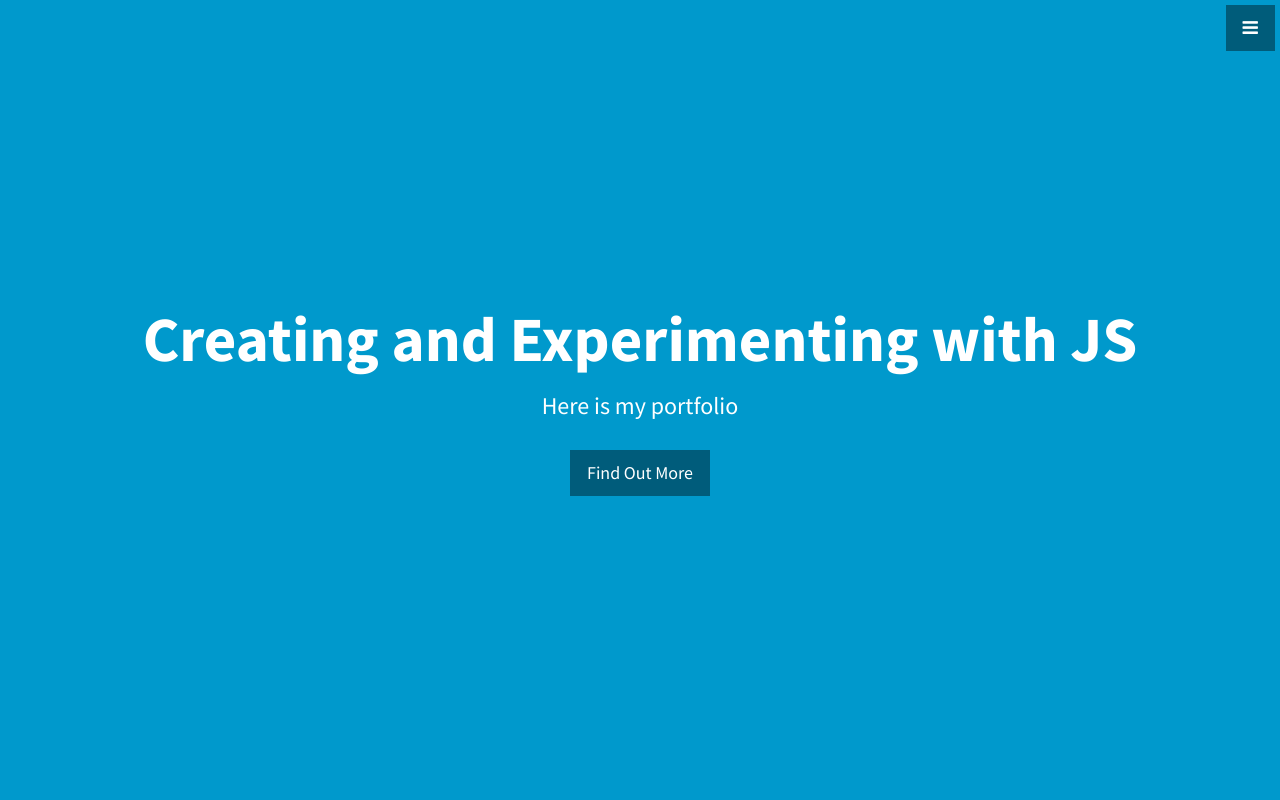
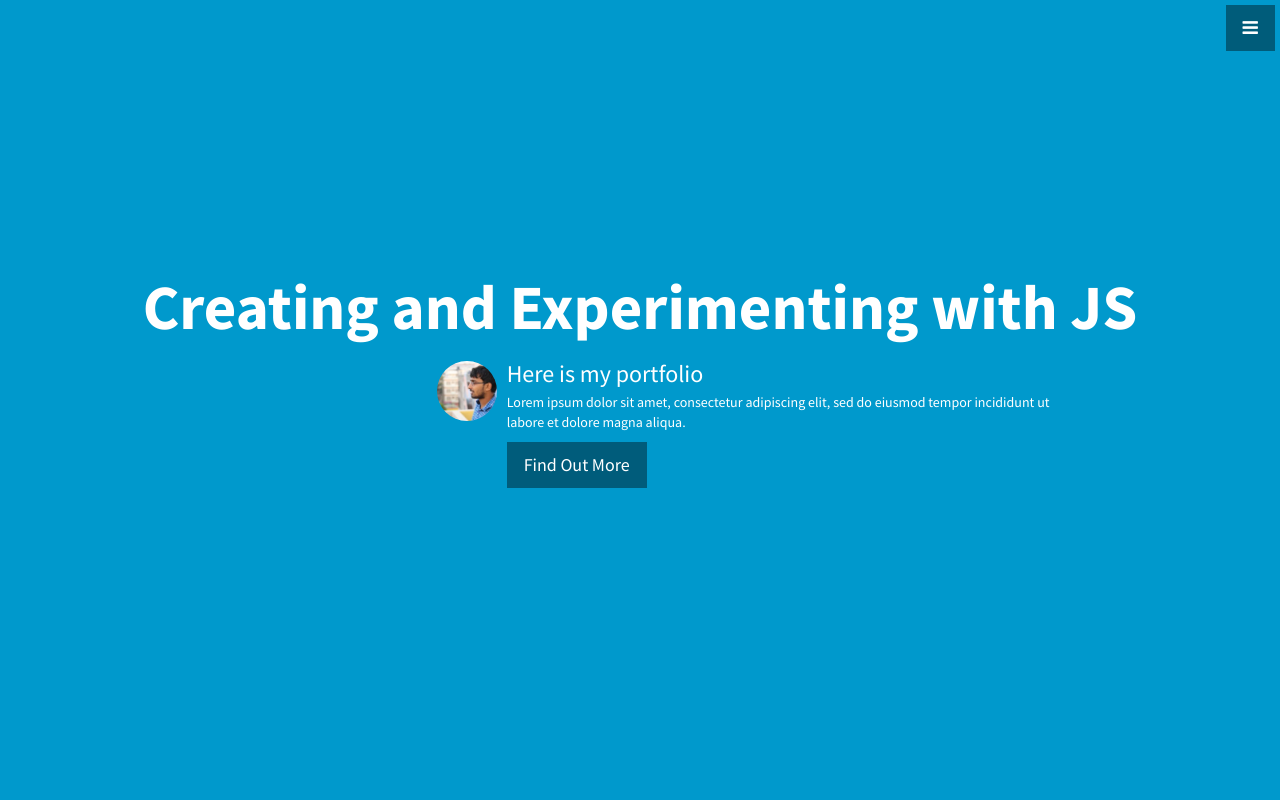
Before and after one commit to kevjose/kevjose.github.io, a plain HTML site: page index.html in a window 1280 px wide. Shown: the top 800 px of the page. Drawn offline with Linux system fonts and the light colour scheme.

Commit message:
Header section media object addition

```diff
--- a/index.html
+++ b/index.html
@@ -62,9 +62,23 @@
     <header id="top" class="header">
         <div class="text-vertical-center">
             <h1>Creating and Experimenting with JS</h1>
-            <h3>Here is my portfolio</h3>
             <br>
-            <a href="#about" class="btn btn-dark btn-lg">Find Out More</a>
+            <div class="row">
+              <div class="col-md-offset-4 col-md-6">
+                <div class="media">
+                  <div class="media-left">
+                    <img src="img/kev.jpeg" class="media-object img-circle" style="width:60px">
+                  </div>
+                  <div class="media-body text-left">
+                    <h3 class="media-heading">Here is my portfolio</h3>
+                    <p>Lorem ipsum dolor sit amet, consectetur adipiscing elit, sed do eiusmod tempor incididunt ut labore et dolore magna aliqua.</p>
+                    <a href="#about" class="btn btn-dark btn-lg">Find Out More</a>
+                  </div>
+                </div>
+              </div>
+            </div>
+            <br>
+            <br>
         </div>
     </header>
 
```
Also changed, not shown: img/kev.jpeg (added).
